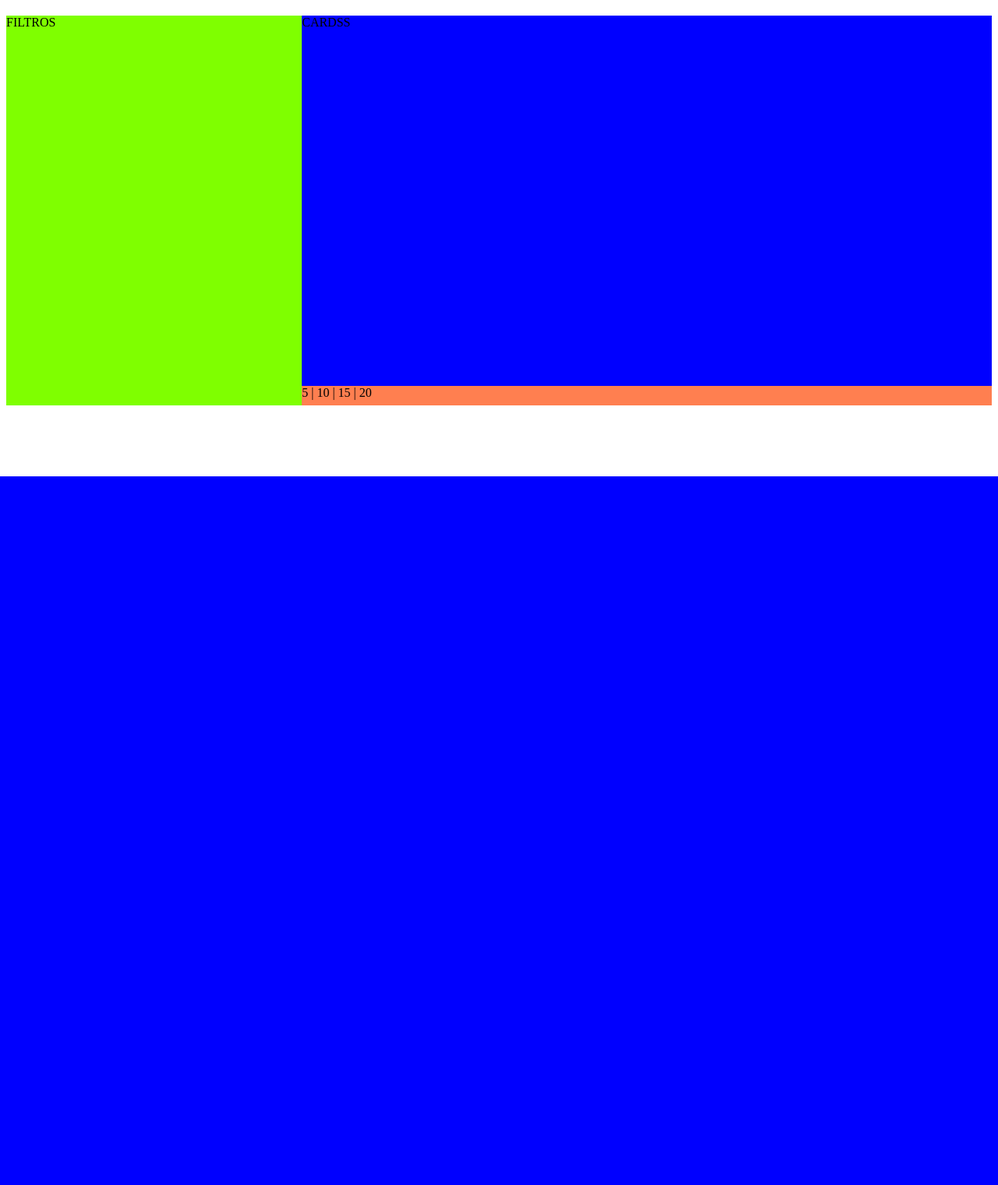
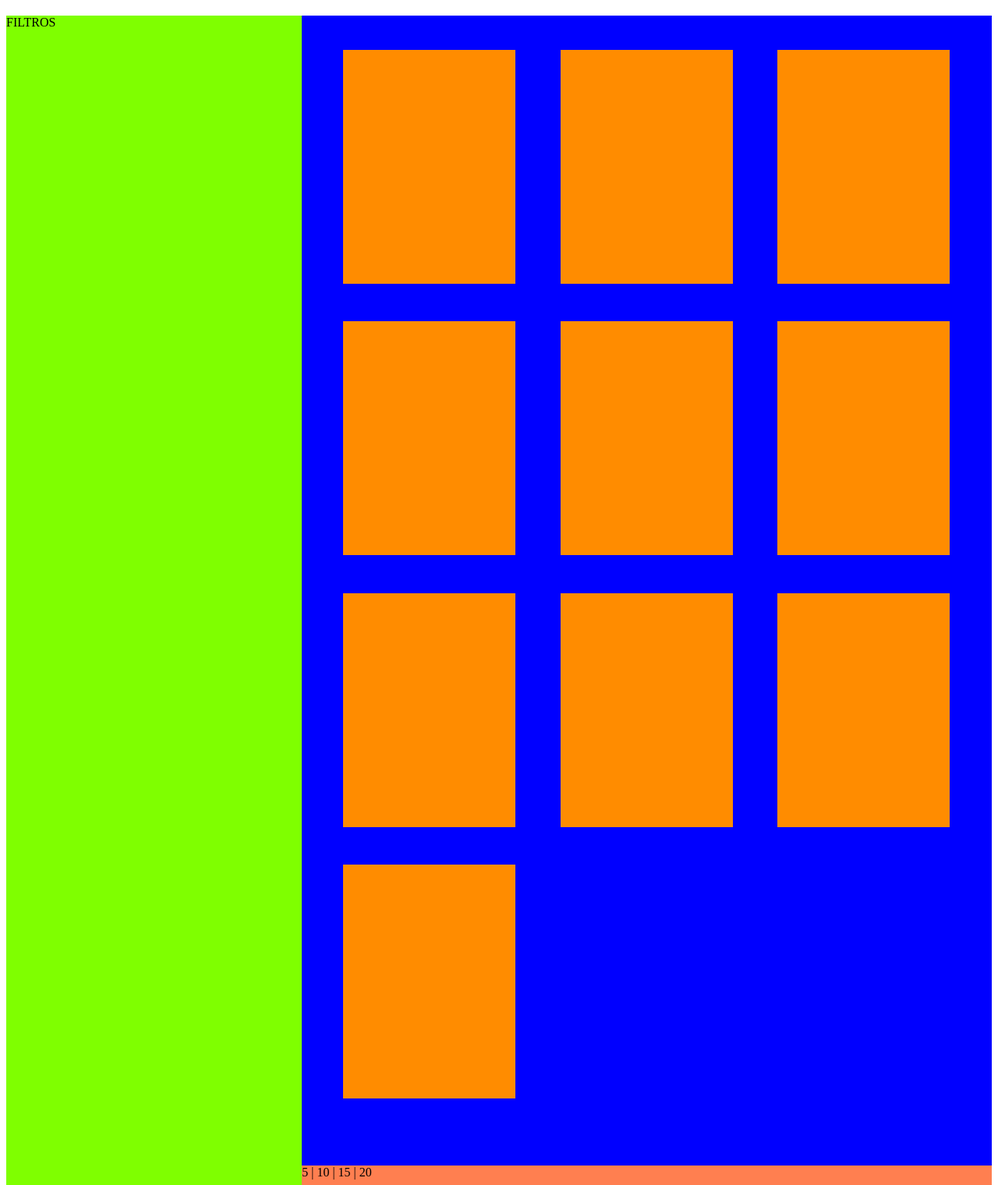
Before and after one commit to driden/PHP, a PHP site: page /Entrega/index.html in a window 1280 px wide. Shown: the part 189-1709 px from the top of the page at 78% size. Before the commit the page ends 800 px from the top, so only its background shows below. Run offline with PHP 8.4, Linux system fonts and the light colour scheme.

Commit message:
layout de las cards

```diff
--- a/Entrega/css/estilos.css
+++ b/Entrega/css/estilos.css
@@ -15,7 +15,7 @@ h2#title{
 #filters{
     background-color: chartreuse;
     width: 30%;
-    height: 500px;
+    height: 1500px;
     float: left;
 }
 #results{
@@ -24,7 +24,17 @@ h2#title{
 }
 #cards{
     background-color: blue;
-    height: 475px;
+    height: 1475px;
+}
+
+.card {
+    background-color: darkorange;
+    width: 25%;
+    height: 300px;
+    margin-left: 6%;
+    margin-top: 5%;
+    display: inline-block;
+
 }
 
 #paging{
--- a/Entrega/index.html
+++ b/Entrega/index.html
@@ -18,8 +18,21 @@
     </div>
     <div id="filters">FILTROS</div>
     <div id="results">
-        <div id="cards">CARDSS</div>
+        <div id="cards">
+            <div class="card"></div>
+            <div class="card"></div>
+            <div class="card"></div>
+            <div class="card"></div>
+            <div class="card"></div>
+            <div class="card"></div>
+            <div class="card"></div>
+            <div class="card"></div>
+            <div class="card"></div>
+            <div class="card"></div>
+        </div>
+
         <div id="paging">5 | 10 | 15 | 20</div>
     </div>
 </body>
+
 </html>
```
